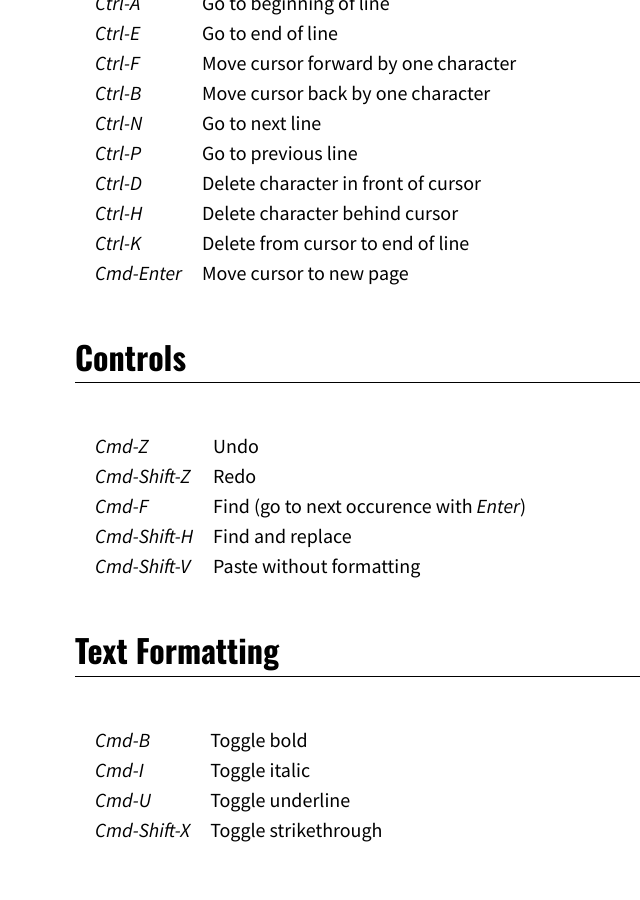
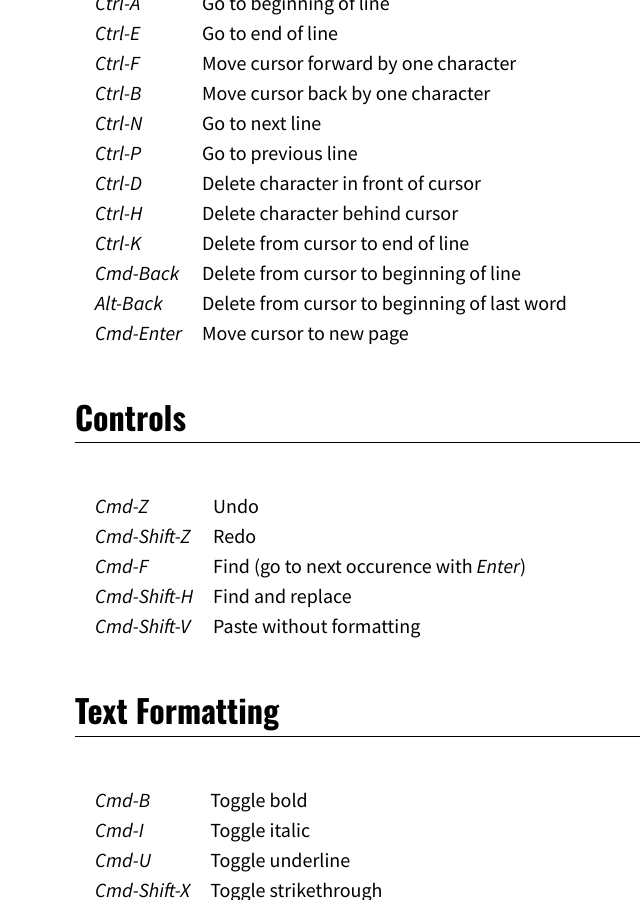
Before and after one commit to weibeld/OLD-weibeld-notes, a Jekyll site: the page built from _google/google-docs-shortcuts.md, in a window 1280 px wide and 900 px high, scrolled down 605 px. Shown: the whole window, without its empty margins (160-800 px from the left). Built offline with Jekyll 4.4.1, drawn with Linux system fonts in a browser that asks for light colours; some web fonts are replaced.

Commit message:
Edit document

```diff
--- a/_google/google-docs-shortcuts.md
+++ b/_google/google-docs-shortcuts.md
@@ -22,6 +22,8 @@ A complete list of shortcuts can be found [here](https://support.google.com/docs
 | Ctrl-D | Delete character in front of cursor
 | Ctrl-H | Delete character behind cursor
 | Ctrl-K | Delete from cursor to end of line
+| Cmd-Back | Delete from cursor to beginning of line
+| Alt-Back | Delete from cursor to beginning of last word
 | Cmd-Enter | Move cursor to new page
 {:.table-shortcuts}
 
```
